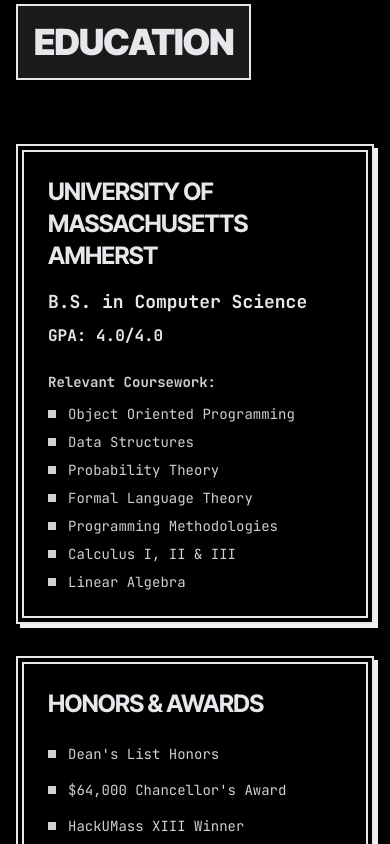
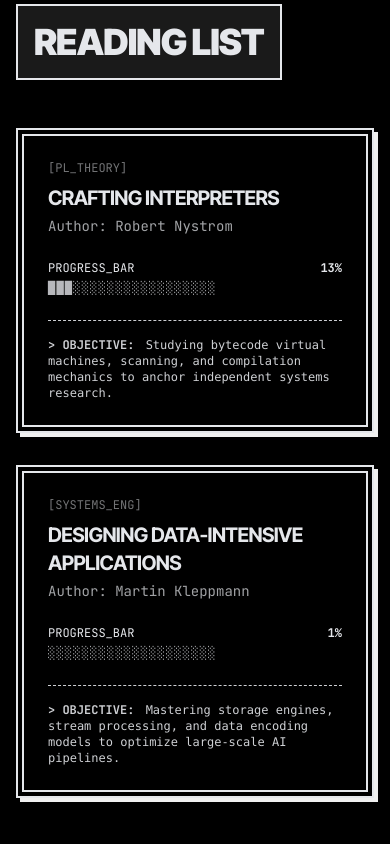
Before and after one commit to GeekyMS/Portfolio, a React (Vite) app: page / in a window 390 px wide. Shown: the part 5980-6824 px from the top of the page. Built offline with nearby package versions, Linux system fonts and the light colour scheme.

Commit message:
adding reading list

```diff
--- a/src/App.jsx
+++ b/src/App.jsx
@@ -4,6 +4,7 @@
 import Experience from './components/Experience'
 import Projects from './components/Projects'
 import Education from './components/Education'
+import ReadingList from './components/ReadingList'
 import Contact from './components/Contact'
 import About from './components/About'
 import Footer from './components/Footer'
@@ -28,6 +29,7 @@
       <Experience theme ={theme} />
       <Projects theme ={theme}/>
       <About theme ={theme}/>
+      <ReadingList theme={theme} />
       <Education theme={theme}/>
       <Contact theme ={theme}/>
       <Footer theme={theme} />
--- a/src/components/Navbar.jsx
+++ b/src/components/Navbar.jsx
@@ -7,11 +7,13 @@
 
     const toggleMenu = () => setIsOpen(!isOpen);
 
+    // Added ReadingList to the navigation flow
     const navLinks = [
         { href: "#Home", text: "Home" },
         { href: "#Experience", text: "Experience" },
         { href: "#Projects", text: "Projects" },
         { href: "#About", text: "About" },
+        { href: "#ReadingList", text: "Readings" },
         { href: "#Education", text: "Education" },
         { href: "#Contact", text: "Contact" },
     ];
@@ -20,16 +22,16 @@
         <nav className="fixed top-0 w-full bg-[#f0f0f0] dark:bg-[#1a1a1a] border-b-2 border-current z-50 transition-colors duration-300">
             <div className="max-w-6xl mx-auto px-4">
                 <div className="flex justify-between items-center h-16">
-                    <div className="text-xl font-black eink-border px-2 py-1">
+                    <div className="text-xl font-black eink-border px-2 py-1 select-none">
                         RA
                     </div>
 
-                    <div className="hidden md:flex items-center space-x-8 text-sm font-bold">
+                    <div className="hidden md:flex items-center space-x-8 text-sm font-bold font-mono">
                         {navLinks.map((link) => (
                             <a
                                 key={link.href}
                                 href={link.href}
-                                className="hover:underline underline-offset-4 decoration-2 transition-all no-underline text-current"
+                                className="hover:underline underline-offset-4 decoration-2 transition-all no-underline text-current hover:text-[#ae0001] dark:hover:text-[#d3a625]"
                             >
                                 {link.text}
                             </a>
@@ -52,7 +54,7 @@
                         key={link.href}
                         href={link.href}
                         onClick={toggleMenu}
-                        className="block py-4 px-4 text-sm font-bold border-t-2 border-current hover:bg-gray-200 dark:hover:bg-gray-800 transition-colors no-underline text-current"
+                        className="block py-4 px-4 text-sm font-bold font-mono border-t-2 border-current hover:bg-gray-200 dark:hover:bg-gray-800 transition-colors no-underline text-current hover:text-[#ae0001] dark:hover:text-[#d3a625]"
                     >
                         {link.text}
                     </a>
--- /dev/null
+++ b/src/components/ReadingList.jsx
@@ -0,0 +1,91 @@
+import GlassCard from "./GlassCard";
+import useScrollAnimation from "./useScrollAnimation";
+
+const ReadingList = ({ theme }) => {
+    const [titleRef, titleVisible] = useScrollAnimation({ threshold: 0.3, triggerOnce: false });
+    const [gridRef, gridVisible] = useScrollAnimation({ threshold: 0.2, triggerOnce: false });
+
+    const books = [
+        {
+            id: 1,
+            title: "Crafting Interpreters",
+            author: "Robert Nystrom",
+            category: "PL_THEORY",
+            progress: 13,
+            // 13% represented in a 20-character block format
+            bar: "███░░░░░░░░░░░░░░░░░",
+            target: "Studying bytecode virtual machines, scanning, and compilation mechanics to anchor independent systems research."
+        },
+        {
+            id: 2,
+            title: "Designing Data-Intensive Applications",
+            author: "Martin Kleppmann",
+            category: "SYSTEMS_ENG",
+            progress: 1,
+            // 1% represented in a 20-character block format
+            bar: "░░░░░░░░░░░░░░░░░░░░",
+            target: "Mastering storage engines, stream processing, and data encoding models to optimize large-scale AI pipelines."
+        }
+    ];
+
+    return (
+        <section id="ReadingList" className="py-20 px-4 border-t-2 border-current">
+            <div className="max-w-6xl mx-auto">
+                <div
+                    ref={titleRef}
+                    className={`mb-12 transition-all duration-1000 ${
+                        titleVisible ? 'opacity-100 translate-y-0' : 'opacity-0 translate-y-10'
+                    }`}
+                >
+                    <div className="eink-border p-4 inline-block bg-[#f0f0f0] dark:bg-[#1a1a1a]">
+                        <h2 className="text-4xl font-black m-0">Reading List</h2>
+                    </div>
+                </div>
+
+                <div
+                    ref={gridRef}
+                    className={`grid grid-cols-1 md:grid-cols-2 gap-8 transition-all duration-1000 delay-300 ${
+                        gridVisible ? 'opacity-100 translate-y-0' : 'opacity-0 translate-y-20'
+                    }`}
+                >
+                    {books.map((book) => (
+                        <GlassCard key={book.id} theme={theme}>
+                            <span className="text-xs font-mono opacity-50 block mb-2">
+                                [{book.category}]
+                            </span>
+
+                            <h3 className="text-xl font-bold mb-1 text-current transition-colors duration-300 group-hover:text-[#ae0001] dark:group-hover:text-[#d3a625]">
+                                {book.title}
+                            </h3>
+
+                            <p className="text-sm font-mono opacity-70 mb-6">
+                                Author: {book.author}
+                            </p>
+
+                            <div className="mb-6 font-mono text-xs">
+                                <div className="flex justify-between mb-1">
+                                    <span>PROGRESS_BAR</span>
+                                    <span className="font-bold text-current transition-colors duration-300 group-hover:text-[#ae0001] dark:group-hover:text-[#d3a625]">
+                                        {book.progress}%
+                                    </span>
+                                </div>
+                                <div className="tracking-widest select-none opacity-80 text-current transition-colors duration-300 group-hover:text-[#ae0001] dark:group-hover:text-[#d3a625]">
+                                    {book.bar}
+                                </div>
+                            </div>
+
+                            <div className="text-xs font-mono opacity-90 border-t border-dashed border-current pt-4">
+                                <span className="font-bold mr-1 text-current transition-colors duration-300 group-hover:text-[#ae0001] dark:group-hover:text-[#d3a625]">
+                                    &gt; OBJECTIVE:
+                                </span>{" "}
+                                {book.target}
+                            </div>
+                        </GlassCard>
+                    ))}
+                </div>
+            </div>
+        </section>
+    );
+};
+
+export default ReadingList;
```
